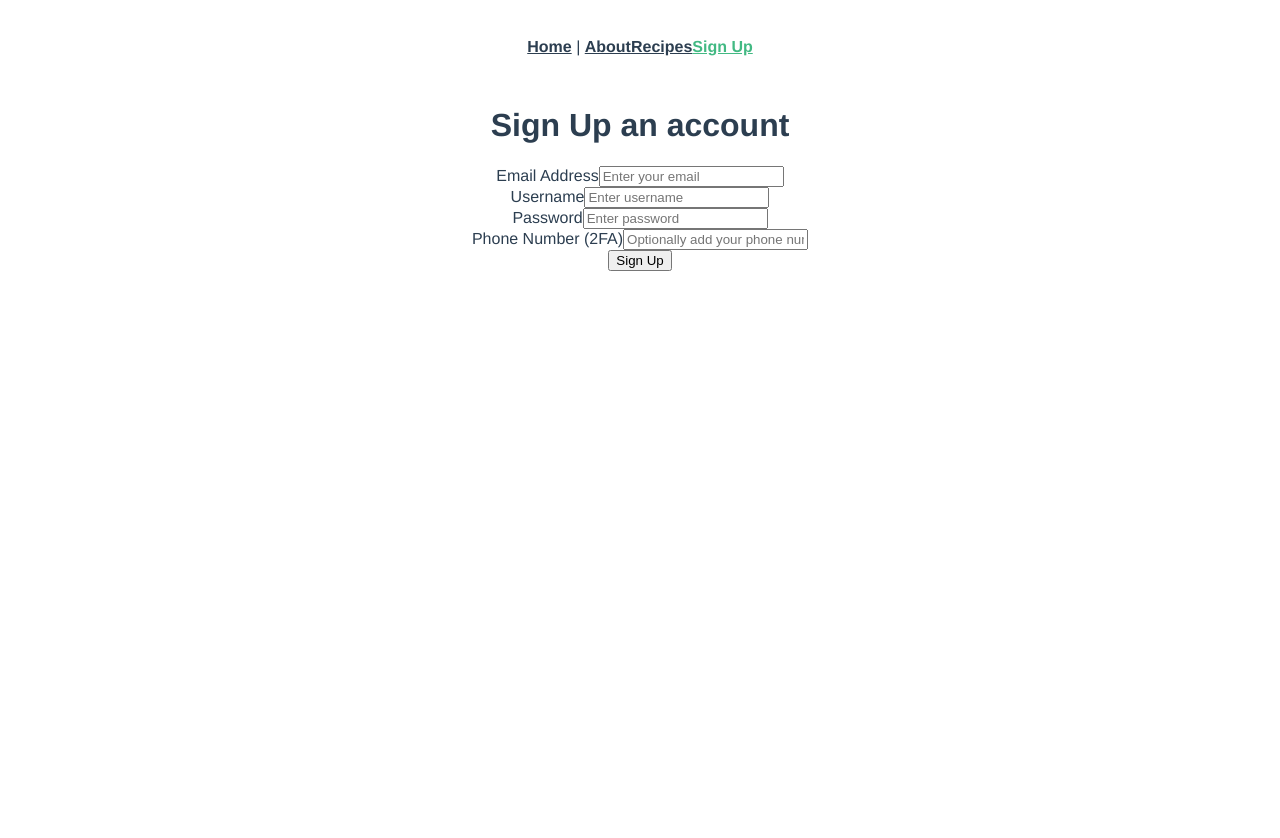
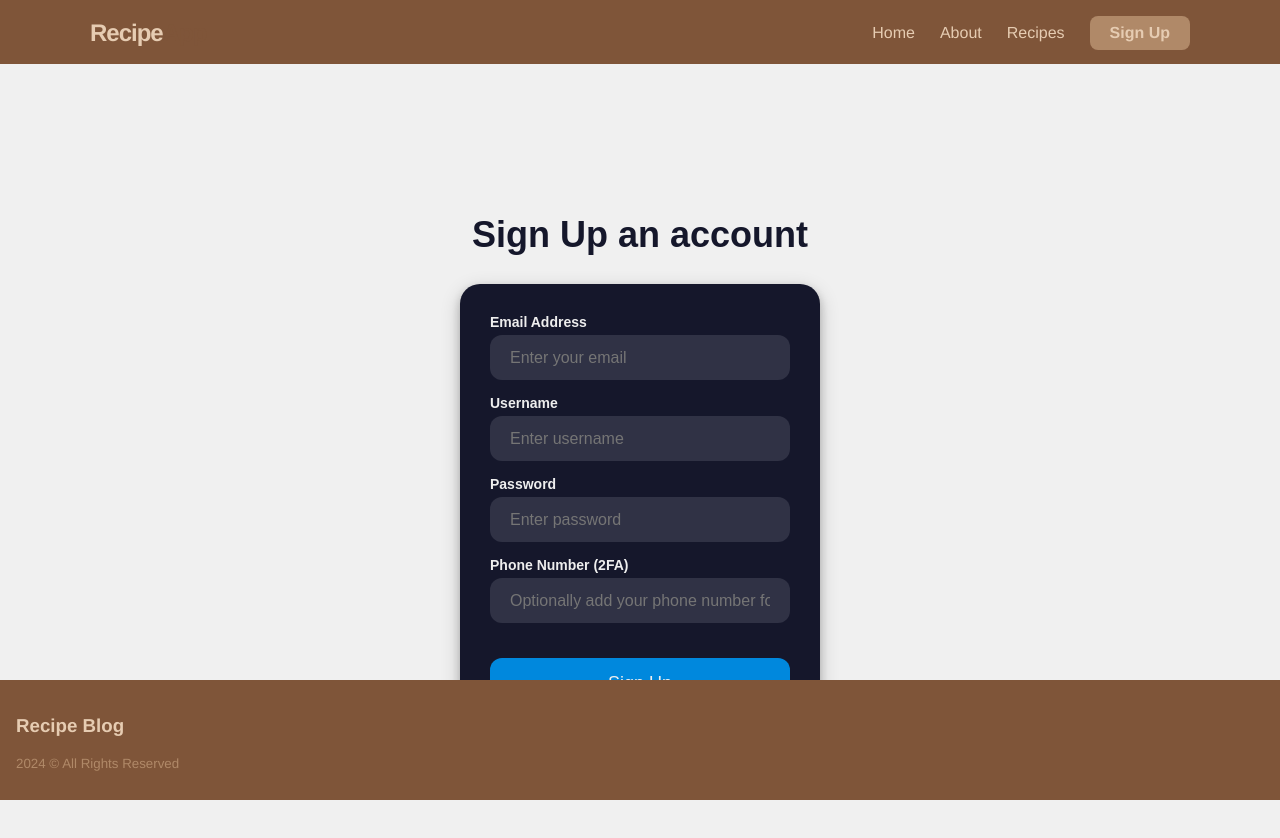
Before and after one commit to annemariv/RecipeBlog, a Vue app in the folder frontend-site/recipeblogfrontend/: page /#/signup in a window 1280 px wide. Shown: the top 838 px of the page. Before the commit the page ends 800 px from the top, so only its background shows below. Built offline with nearby package versions, Linux system fonts and the light colour scheme.

Commit message:
As an app developer, I want my application to look appealing

```diff
--- a/frontend-site/recipeblogfrontend/src/App.vue
+++ b/frontend-site/recipeblogfrontend/src/App.vue
@@ -1,15 +1,15 @@
 <script setup>
-  import {RouterLink, RouterView} from "vue-router";
+import {RouterLink, RouterView} from "vue-router";
+import Navbar from "./components/Navbar.vue";
+import Footer from "./components/AppFooter.vue";
+import AppFooter from "./components/AppFooter.vue";
 </script>
+
 <template>
-  <nav>
-    <router-link to="/">Home</router-link> |
-    <router-link to="/about">About</router-link>
-    <router-link to="/recipes">Recipes</router-link>
-    <router-link to="/signup">Sign Up</router-link>
-  </nav>
+  <navbar/>
+  <router-view/>
+  <app-footer/>
 
-  <router-view />
 </template>
 
 <style>
@@ -17,8 +17,14 @@
   font-family: Avenir, Helvetica, Arial, sans-serif;
   -webkit-font-smoothing: antialiased;
   -moz-osx-font-smoothing: grayscale;
-  text-align: center;
-  color: #2c3e50;
+}
+body, html {
+  margin: 0;
+  padding: 0;
+  width: 100%;
+  background-color: #ede0d4; /* Match your sign-up card color */
+  color: #7f5539; /* Makes all text white by default */
+  font-family: 'Segoe UI', Tahoma, Geneva, Verdana, sans-serif;
 }
 
 nav {
@@ -30,6 +36,7 @@ nav a {
   color: #2c3e50;
 }
 
+
 nav a.router-link-exact-active {
   color: #42b983;
 }
--- /dev/null
+++ b/frontend-site/recipeblogfrontend/src/components/AppFooter.vue
@@ -0,0 +1,31 @@
+<template>
+  <div>
+    <footer id="footer">
+      <div class="col col1">
+        <h3>Recipe Blog</h3>
+        <p style="color: #b08968; font-size: smaller">2024 © All Rights Reserved</p>
+      </div>
+    </footer>
+
+  </div>
+</template>
+<style>
+#footer {
+  position: fixed;
+  left: 0;
+  bottom: 0;
+  width: 100%;
+  background-color: #7f5539;
+  color: #e6ccb2;
+  display: flex;
+  justify-content: flex-start;
+  padding: 1rem;
+  text-align: left;
+  overflow: hidden;
+  box-sizing: border-box;
+}
+
+.col {
+  margin: 0;
+}
+</style>
--- /dev/null
+++ b/frontend-site/recipeblogfrontend/src/components/Navbar.vue
@@ -0,0 +1,82 @@
+<template>
+  <nav class="navbar">
+    <div class="navbar-container">
+      <router-link to="/" class="navbar-brand">
+        Recipe<span>App</span>
+      </router-link>
+
+      <div class="navbar-links">
+        <router-link to="/" class="nav-item">Home</router-link>
+        <router-link to="/about" class="nav-item">About</router-link>
+        <router-link to="/recipes" class="nav-item">Recipes</router-link>
+        <router-link to="/signup" class="nav-btn">Sign Up</router-link>
+      </div>
+    </div>
+  </nav>
+</template>
+
+<script setup>
+</script>
+
+<style scoped>
+.navbar {
+  background-color: #7f5539;
+  padding: 1rem 0;
+  color: #e6ccb2;
+  box-shadow: 0 2px 10px rgba(0, 0, 0, 0.3);
+  height: 2rem;
+}
+
+.navbar-container {
+  display: flex;
+  justify-content: space-between;
+  align-items: center;
+  max-width: 1100px;
+  margin: 0 auto;
+  padding: 0 20px;
+}
+
+.navbar-brand {
+  font-size: 1.5rem;
+  font-weight: 700;
+  text-decoration: none;
+  color: #e6ccb2;
+  letter-spacing: -1px;
+}
+
+.navbar-brand span {
+  color: #7f5539;
+}
+
+.navbar-links {
+  display: flex;
+  align-items: center;
+  gap: 25px;
+}
+
+.nav-item {
+  text-decoration: none;
+  color: #e6ccb2;
+  font-weight: 500;
+  transition: color 0.3s ease;
+}
+
+.nav-item:hover {
+  color: white;
+}
+
+.nav-btn {
+  text-decoration: none;
+  background-color: #b08968;
+  color: #e6ccb2;
+  padding: 8px 20px;
+  border-radius: 8px;
+  font-weight: 600;
+  transition: transform 0.2s, background-color 0.2s;
+}
+
+.nav-btn:hover {
+  background-color: #ffffff;
+  transform: translateY(-2px);
+}
+</style>
--- /dev/null
+++ b/frontend-site/recipeblogfrontend/src/components/RecipeCard.vue
@@ -0,0 +1,120 @@
+<script>
+  import { deleteRecipe } from '../api/Recipes';
+
+export default {
+  name: "RecipeTable",
+  props: {
+    items: {
+      type: Array,
+      required: true,
+    },
+  },
+  methods: {
+      async handleDelete(id) {
+        try {
+          await deleteRecipe(id);
+          this.$emit("deleted", id);
+        } catch (err) {
+          console.error("Failed to delete recipe", err)
+        }
+      }
+    }
+};
+</script>
+
+<template>
+  <div class="recipe-grid">
+    <div v-for="item in items" :key="item.RecipeID" class="recipe-card">
+      <div class="card-header">
+        <span class="recipe-id">#{{ item.RecipeID }}</span>
+        <h3 class="recipe-title">{{ item.Title }}</h3>
+      </div>
+
+      <div class="card-actions">
+        <router-link :to="`/recipes/${item.RecipeID}`" class="btn view-btn">
+          View Recipe
+        </router-link>
+
+        <router-link :to="`/recipe/edit/${item.RecipeID}`" class="btn edit-btn">
+          Edit
+        </router-link>
+
+        <button @click="handleDelete(item.RecipeID)" class="btn delete-btn">
+          Delete
+        </button>
+      </div>
+    </div>
+  </div>
+</template>
+<style scoped>
+/* 1. The Grid Container */
+.recipe-grid {
+  display: grid;
+  /* This creates as many cards as fit, at least 300px wide each */
+  grid-template-columns: repeat(auto-fill, minmax(300px, 1fr));
+  gap: 20px;
+  padding: 20px;
+}
+
+/* 2. The Individual Card */
+.recipe-card {
+  background-color: #fefae0; /* Light cream */
+  border: 1px solid #d4a373; /* Light brown border */
+  border-radius: 12px;
+  padding: 20px;
+  display: flex;
+  flex-direction: column;
+  justify-content: space-between;
+  transition: transform 0.2s, box-shadow 0.2s;
+  text-align: left; /* Keep text to the left */
+}
+
+.recipe-card:hover {
+  transform: translateY(-5px);
+  box-shadow: 0 10px 20px rgba(127, 85, 57, 0.2);
+}
+
+/* 3. Typography */
+.recipe-id {
+  color: #bc6c25;
+  font-size: 0.8rem;
+  font-weight: bold;
+}
+
+.recipe-title {
+  margin: 10px 0;
+  color: #606c38; /* Earthy green for titles */
+  font-size: 1.25rem;
+}
+
+/* 4. Action Buttons Container */
+.card-actions {
+  display: flex;
+  flex-wrap: wrap;
+  gap: 10px;
+  margin-top: 15px;
+  border-top: 1px solid #e9edc9;
+  padding-top: 15px;
+}
+
+/* 5. Generic Button Styles */
+.btn {
+  text-decoration: none;
+  padding: 8px 12px;
+  border-radius: 6px;
+  font-size: 0.9rem;
+  font-weight: 600;
+  border: none;
+  cursor: pointer;
+  transition: opacity 0.2s;
+}
+
+.btn:hover {
+  opacity: 0.8;
+}
+
+/* 6. Specific Button Colors */
+.view-btn { background-color: #ccd5ae; color: #606c38; }
+.edit-btn { background-color: #d4a373; color: white; }
+.delete-btn { background-color: #bc6c25; color: white; }
+</style>
--- a/frontend-site/recipeblogfrontend/src/components/SignUpForm.vue
+++ b/frontend-site/recipeblogfrontend/src/components/SignUpForm.vue
@@ -30,26 +30,106 @@ export default {
 </script>
 
 <template>
-  <h1>Sign Up an account</h1>
-  <form @submit.prevent="signUp">
+  <div class="page-wrapper">
+  <h1 class="Title">Sign Up an account</h1>
+  <form class="SignUpForm" @submit.prevent="signUp">
     <div>
-      <label>Email Address</label>
-      <input v-model="NewUser.EmailAddress" type="email" placeholder="Enter your email" required/>
+      <label class="Subtitle">Email Address</label>
+      <input class="input-container" v-model="NewUser.EmailAddress" type="email" placeholder="Enter your email" required/>
     </div>
     <div>
-      <label>Username</label>
-      <input v-model="NewUser.UserName" type="name" placeholder="Enter username" pattern=".{4,}" title="At least 4 characters long" required/>
+      <label class="Subtitle">Username</label>
+      <input class="input-container" v-model="NewUser.UserName" type="name" placeholder="Enter username" pattern=".{4,}" title="At least 4 characters long" required/>
     </div>
     <div>
-      <label>Password</label>
-      <input v-model="NewUser.Password" type="password" placeholder="Enter password" pattern=".{8,}" title="At least 8 chracters long" required/>
+      <label class="Subtitle">Password</label>
+      <input class="input-container" v-model="NewUser.Password" type="password" placeholder="Enter password" pattern=".{8,}" title="At least 8 chracters long" required/>
     </div>
     <div>
-      <label>Phone Number (2FA)</label>
-      <input v-model="NewUser.PhoneNumber2FA" type="tel" placeholder="Optionally add your phone number for authentication"
+      <label class="Subtitle">Phone Number (2FA)</label>
+      <input class="input-container" v-model="NewUser.PhoneNumber2FA" type="tel" placeholder="Optionally add your phone number for authentication"
       pattern="^\+?[0-9]{8,15}$"
       title="Enter a valid phone number" maxlength="16"/>
     </div>
-    <button type="submit">Sign Up</button>
+    <button class="submit" type="submit">Sign Up</button>
   </form>
+  </div>
 </template>
+
+<style scoped>
+/* Replaces the 'body' selector to center the form on the page */
+.page-wrapper {
+  align-items: center;
+  display: flex;
+  flex-direction: column;
+  justify-content: center;
+  min-height: 100vh;
+  background-color: #f0f0f0; /* Light background to see the dark form */
+}
+
+.SignUpForm {
+  background-color: #15172b;
+  border-radius: 20px;
+  box-sizing: border-box;
+  padding: 30px;
+  width: 360px;
+  display: flex;
+  flex-direction: column;
+  gap: 15px; /* Adds space between the inputs */
+  box-shadow: 0 4px 8px 0 rgba(0, 0, 0, 0.2), 0 6px 20px 0 rgba(0, 0, 0, 0.19)
+}
+
+.Title {
+  color: #15172b;
+  font-family: sans-serif;
+  font-size: 36px;
+  font-weight: 600;
+  text-align: center;
+  margin-bottom: 20px;
+}
+
+.Subtitle {
+  color: #eee;
+  font-family: sans-serif;
+  font-size: 14px;
+  font-weight: 600;
+  display: block;
+  margin-bottom: 5px;
+}
+
+.input-container {
+  background-color: #303245;
+  border-radius: 12px;
+  border: 0;
+  box-sizing: border-box;
+  color: #eee;
+  font-size: 16px;
+  height: 45px;
+  outline: 0;
+  padding: 0 20px;
+  width: 100%;
+}
+
+.submit {
+  background-color: #08d;
+  border-radius: 12px;
+  border: 0;
+  box-sizing: border-box;
+  color: #eee;
+  cursor: pointer;
+  font-size: 18px;
+  height: 50px;
+  margin-top: 20px;
+  text-align: center;
+  width: 100%;
+  transition: background-color 0.2s;
+}
+
+.submit:hover {
+  background-color: #0077c2;
+}
+
+.submit:active {
+  background-color: #06b;
+}
+</style>
--- a/frontend-site/recipeblogfrontend/src/views/HomeView.vue
+++ b/frontend-site/recipeblogfrontend/src/views/HomeView.vue
@@ -1,18 +1,20 @@
 <template>
-  <div class="home">
-    <img alt="Vue logo" src="../assets/logo.png" />
-    <HelloWorld msg="Welcome to Your Vue.js App" />
+  <div>
+    <h1 class="Welcome">Welcome to the Recipe Blog!</h1>
+    <p class="WelcomeText">Discover some amazing recipes</p>
   </div>
 </template>
 
-<script>
-// @ is an alias to /src
-import HelloWorld from "@/components/HelloWorld.vue";
+<style>
+.Welcome {
+  color: #7f5539;
+  text-align: center;
+  margin-left: 20px;
+}
 
-export default {
-  name: "HomeView",
-  components: {
-    HelloWorld,
-  },
-};
-</script>
+.WelcomeText {
+  color: #7f5539;
+  text-align: center;
+  margin-left: 20px;
+}
+</style>
--- a/frontend-site/recipeblogfrontend/src/views/RecipeView.vue
+++ b/frontend-site/recipeblogfrontend/src/views/RecipeView.vue
@@ -23,13 +23,14 @@
 <script>
 import { getAllRecipes } from "../api/Recipes";
 import RecipeTable from "../components/RecipeTable.vue";
+import RecipeCard from "@/components/RecipeCard.vue";
 
 
 export default {
   name: "RecipeView",
 
   components: {
-    RecipeTable,
+    RecipeCard,
   },
 
   data() {
@@ -72,21 +73,45 @@ export default {
 
 <template>
   <main>
-    <h1>Recipes</h1>
+    <h1 class="Title">Recipes</h1>
 
     <p v-if="loading">Loading...</p>
     <p v-if="error">Error loading recipes</p>
 
-    <RecipeTable
+    <RecipeCard
     v-if="recipes.length"
     :items="recipes"
     @deleted="removeRecipe" />
     <p v-else>No recipes found</p>
     <div>
       <router-link to="/recipe/create">
-        <button>Create New Recipe</button>
+        <button class="create-btn">Create New Recipe</button>
       </router-link>
     </div>
 
   </main>
 </template>
+<style>
+.create-btn {
+  position: fixed;
+  margin: 16px;
+  right: 24px;
+  top: 100px;
+  font-size: 20px;
+  text-decoration: none;
+  padding: 8px 12px;
+  border-radius: 6px;
+  font-size: 0.9rem;
+  font-weight: 600;
+  border: none;
+  cursor: pointer;
+  transition: opacity 0.2s;
+}
+.Title {
+  padding: 8px 12px;
+  text-align: left;
+  margin: 16px;
+  left: 24px;
+  color: #7f5539;
+}
+</style>
```
Also changed, not shown: 2 other files (tests, documents, lock files or other folders).
